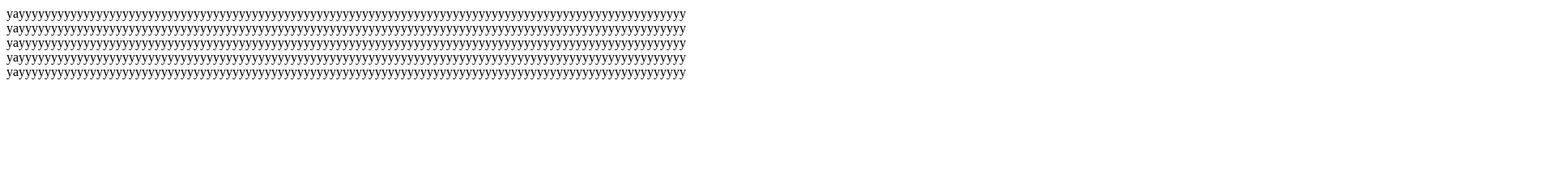
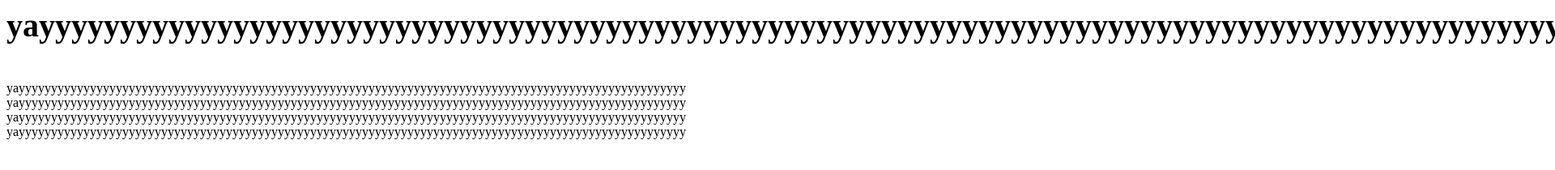
Before and after one commit to jacksone1/test, a plain HTML site: page index.html in a window 1280 px wide. Shown: the top 210 px of the page at 81% size, 1920 px wide, since content can reach past the window. Drawn offline with Linux system fonts and the light colour scheme.

Commit message:
i did something.

```diff
--- a/index.html
+++ b/index.html
@@ -1,4 +1,5 @@
-yayyyyyyyyyyyyyyyyyyyyyyyyyyyyyyyyyyyyyyyyyyyyyyyyyyyyyyyyyyyyyyyyyyyyyyyyyyyyyyyyyyyyyyyyyyyyyyyyyyyyyyy
+<head> <link rel="stylesheet" href="style.css" type="text/css"/></head>
+<h1>yayyyyyyyyyyyyyyyyyyyyyyyyyyyyyyyyyyyyyyyyyyyyyyyyyyyyyyyyyyyyyyyyyyyyyyyyyyyyyyyyyyyyyyyyyyyyyyyyyyyyyyy</h1>
 <br>
 yayyyyyyyyyyyyyyyyyyyyyyyyyyyyyyyyyyyyyyyyyyyyyyyyyyyyyyyyyyyyyyyyyyyyyyyyyyyyyyyyyyyyyyyyyyyyyyyyyyyyyyy
 <br>
--- /dev/null
+++ b/style.css
@@ -0,0 +1,3 @@
+h1 {
+font-size: 40px;
+}
```
